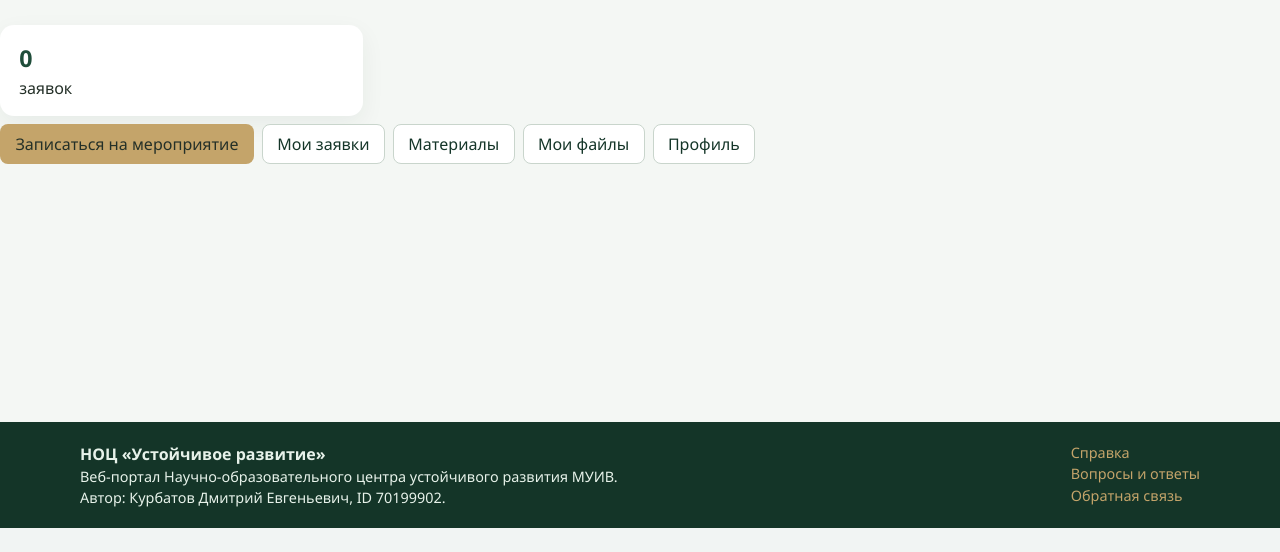
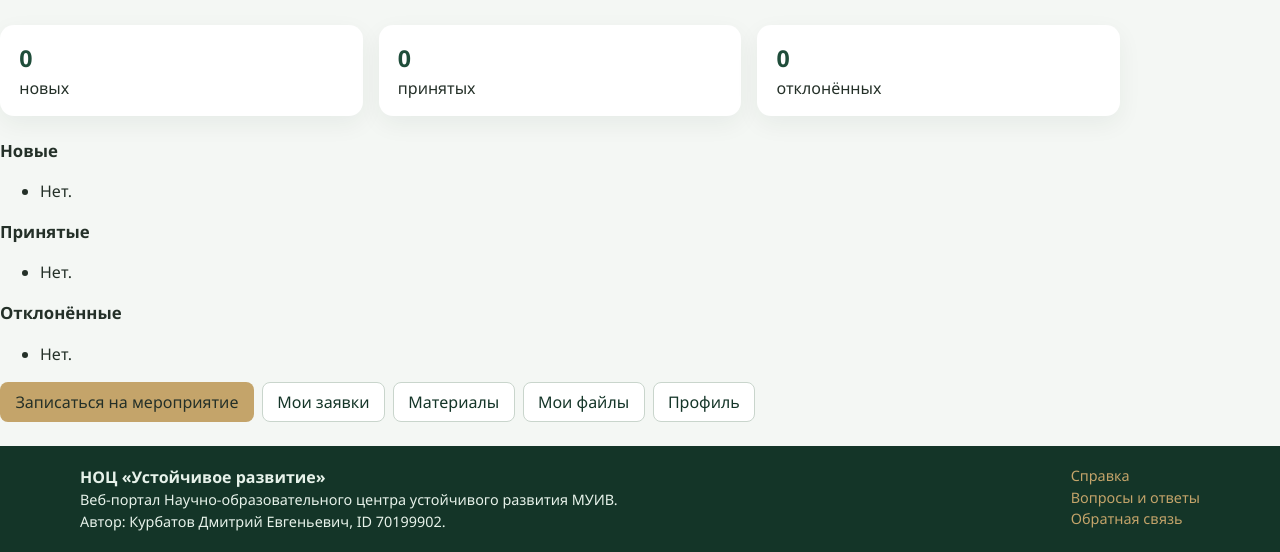
Before and after one commit to Dmitrii9898/noc-portal, a Django app: page /accounts/cabinet/ in a window 1280 px wide. Shown: the part 272-824 px from the top of the page. Before the commit the page ends 800 px from the top, so only its background shows below. Run offline with Django 4.2, Linux system fonts and the light colour scheme; the visitor is signed in with stand-in values (Sample User, id 1); data that the repository does not hold is empty.

Commit message:
Разделить заявки кабинета на новые, принятые и отклонённые.

```diff
--- a/accounts/views.py
+++ b/accounts/views.py
@@ -55,7 +55,12 @@ def register(request):
 def cabinet(request):
     request.breadcrumbs = [("Личный кабинет", None)]
     apps = Application.objects.filter(user=request.user).select_related("project", "event")
-    return render(request, "accounts/cabinet.html", {"applications": apps})
+    return render(request, "accounts/cabinet.html", {
+        "applications": apps,
+        "new_apps": apps.filter(status=Application.Status.NEW),
+        "approved_apps": apps.filter(status=Application.Status.APPROVED),
+        "rejected_apps": apps.filter(status=Application.Status.REJECTED),
+    })
 
 
 @login_required
--- a/templates/accounts/cabinet.html
+++ b/templates/accounts/cabinet.html
@@ -3,7 +3,17 @@
 {% block content %}
 <h1 class="h3">Личный кабинет</h1>
 <p>Здравствуйте, {{ user.full_name|default:user.username }}. Роль: {{ user.role_name }}.</p>
-<div class="row mb-4"><div class="col-md-4"><div class="kpi"><strong>{{ applications|length }}</strong>заявок</div></div></div>
+<div class="row mb-4">
+<div class="col-md-4"><div class="kpi"><strong>{{ new_apps|length }}</strong>новых</div></div>
+<div class="col-md-4"><div class="kpi"><strong>{{ approved_apps|length }}</strong>принятых</div></div>
+<div class="col-md-4"><div class="kpi"><strong>{{ rejected_apps|length }}</strong>отклонённых</div></div>
+</div>
+<h2 class="h5">Новые</h2>
+<ul>{% for item in new_apps %}<li>{% if item.project %}{{ item.project }}{% else %}{{ item.event }}{% endif %}</li>{% empty %}<li>Нет.</li>{% endfor %}</ul>
+<h2 class="h5">Принятые</h2>
+<ul>{% for item in approved_apps %}<li>{% if item.project %}{{ item.project }}{% else %}{{ item.event }}{% endif %}</li>{% empty %}<li>Нет.</li>{% endfor %}</ul>
+<h2 class="h5">Отклонённые</h2>
+<ul>{% for item in rejected_apps %}<li>{% if item.project %}{{ item.project }}{% else %}{{ item.event }}{% endif %}</li>{% empty %}<li>Нет.</li>{% endfor %}</ul>
 <div class="d-flex flex-wrap gap-2">
 <a class="btn btn-gold" href="{% url 'pages:event_list' %}">Записаться на мероприятие</a>
 <a class="btn btn-outline-secondary" href="{% url 'accounts:applications' %}">Мои заявки</a>
```
